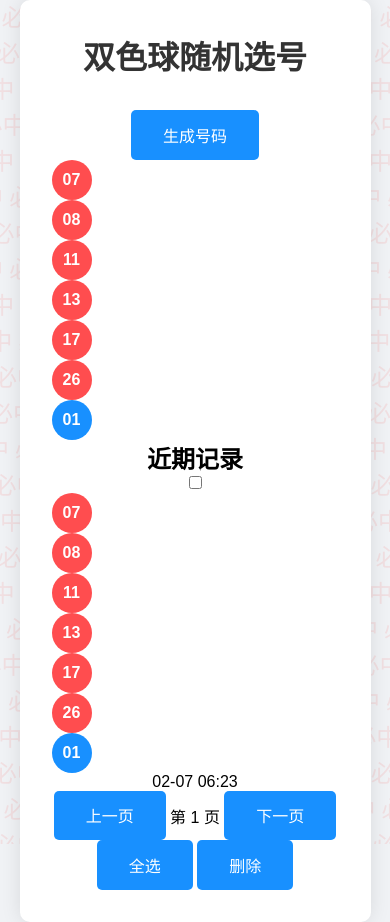
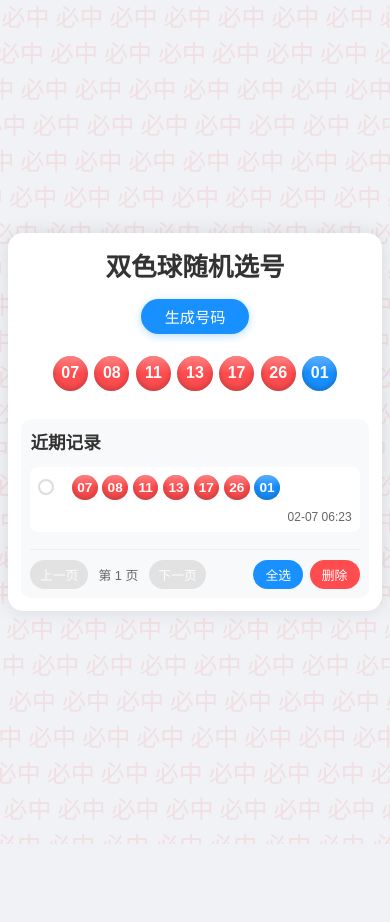
Before and after one commit to dabuliu-mashan/shuangseqiu, a plain HTML site: page index.html in a window 390 px wide. Both pictures are taken after a click on the button "生成号码". After the commit the page ends 844 px from the top, so only its background shows below. Drawn offline with Linux system fonts and the light colour scheme.

Commit message:
Update style.css

```diff
--- a/style.css
+++ b/style.css
@@ -11,8 +11,7 @@
     display: flex;
     justify-content: center;
     align-items: center;
-    overflow: hidden;
-    position: relative;
+    padding: 1rem;
 }
 
 .background-text {
@@ -49,93 +48,341 @@
 
 .container {
     background: white;
-    padding: 2rem;
-    border-radius: 10px;
+    padding: 1.2rem;
+    border-radius: 15px;
     box-shadow: 0 0 20px rgba(0, 0, 0, 0.1);
-    width: 90%;
-    max-width: 600px;
+    width: 100%;
+    max-width: 500px;
     text-align: center;
 }
 
 h1 {
     color: #333;
-    margin-bottom: 2rem;
+    margin-bottom: 1rem;
+    font-size: 1.6rem;
 }
 
-.numbers {
+h2 {
+    color: #333;
+    margin-bottom: 0.8rem;
+    font-size: 1.1rem;
+    text-align: left;
+}
+
+/* 当前号码区域 */
+.current-number {
+    margin-bottom: 1.2rem;
+}
+
+.generate-btn {
+    background: #1890ff;
+    color: white;
+    border: none;
+    padding: 0.5rem 1.8rem;
+    border-radius: 20px;
+    cursor: pointer;
+    font-size: 0.95rem;
+    transition: all 0.3s;
+    margin-bottom: 0.8rem;
+    box-shadow: 0 2px 8px rgba(24, 144, 255, 0.3);
+}
+
+.generate-btn:hover {
+    transform: translateY(-2px);
+    box-shadow: 0 4px 12px rgba(24, 144, 255, 0.4);
+}
+
+.number-display {
+    min-height: 60px;
     display: flex;
     justify-content: center;
     align-items: center;
-    gap: 1rem;
-    margin: 2rem 0;
+    gap: 0.8rem;
+    margin: 0 auto;
     flex-wrap: wrap;
-}
-
-.red-balls {
-    display: flex;
-    gap: 0.5rem;
-    flex-wrap: wrap;
-    justify-content: center;
+    padding: 0.3rem;
 }
 
 .ball {
-    width: 40px;
-    height: 40px;
+    width: 2.8rem;
+    height: 2.8rem;
     border-radius: 50%;
     display: flex;
     align-items: center;
     justify-content: center;
     font-weight: bold;
     color: white;
+    box-shadow: inset 0 -3px 6px rgba(0, 0, 0, 0.2);
+    font-size: 1.1rem;
+    position: relative;
+    overflow: hidden;
 }
 
-.red {
+.ball::after {
+    content: '';
+    position: absolute;
+    top: 0;
+    left: 0;
+    width: 100%;
+    height: 50%;
+    background: linear-gradient(to bottom, rgba(255, 255, 255, 0.3), transparent);
+    border-radius: 50% 50% 0 0;
+}
+
+/* 记录区域 */
+.history-section {
+    background: #f8f9fa;
+    padding: 0.8rem;
+    border-radius: 10px;
+    margin-top: 0.8rem;
+}
+
+.history-container {
+    margin-bottom: 0.8rem;
+    overflow: hidden;
+}
+
+.number-group {
+    display: flex;
+    align-items: center;
+    padding: 0.6rem;
+    background: white;
+    border-radius: 8px;
+    margin-bottom: 0.4rem;
+    flex-wrap: wrap;
+    gap: 0.3rem;
+}
+
+.number-group .ball {
+    width: 1.8rem;
+    height: 1.8rem;
+    font-size: 0.9rem;
+}
+
+/* 自定义圆形复选框 */
+.checkbox-container {
+    position: relative;
+    width: 16px;
+    height: 16px;
+    margin-right: 0.8rem;
+}
+
+.checkbox {
+    position: absolute;
+    opacity: 0;
+    cursor: pointer;
+    height: 0;
+    width: 0;
+}
+
+.checkmark {
+    position: absolute;
+    top: 0;
+    left: 0;
+    height: 16px;
+    width: 16px;
+    background-color: #fff;
+    border: 2px solid #ddd;
+    border-radius: 50%;
+    transition: all 0.2s;
+}
+
+.checkbox:checked ~ .checkmark {
+    background-color: #1890ff;
+    border-color: #1890ff;
+}
+
+.checkmark:after {
+    content: "";
+    position: absolute;
+    display: none;
+    left: 5px;
+    top: 2px;
+    width: 3px;
+    height: 7px;
+    border: solid white;
+    border-width: 0 2px 2px 0;
+    transform: rotate(45deg);
+}
+
+.checkbox:checked ~ .checkmark:after {
+    display: block;
+}
+
+.timestamp {
+    color: #666;
+    font-size: 0.8rem;
+    margin-left: auto;
+}
+
+.controls-group {
+    display: flex;
+    justify-content: space-between;
+    align-items: center;
+    margin-top: 0.8rem;
+    padding-top: 0.8rem;
+    border-top: 1px solid #eee;
+    gap: 0.8rem;
+}
+
+.page-controls {
+    display: flex;
+    align-items: center;
+    gap: 0.8rem;
+}
+
+.action-controls {
+    display: flex;
+    gap: 0.8rem;
+}
+
+.page-btn,
+.action-controls button {
+    padding: 0.4rem 0.8rem;
+    border-radius: 15px;
+    font-size: 0.85rem;
+    color: white;
+    border: none;
+    cursor: pointer;
+    transition: all 0.3s;
+    min-width: 60px;
+}
+
+.page-btn {
+    background: #1890ff;
+}
+
+.page-btn:disabled {
+    background: #d9d9d9;
+    cursor: not-allowed;
+    opacity: 0.7;
+}
+
+#select-all {
+    background: #1890ff;
+}
+
+.delete {
     background: #ff4d4f;
 }
 
-.blue {
-    background: #1890ff;
+.page-btn:not(:disabled):hover,
+.action-controls button:hover {
+    opacity: 0.9;
+    transform: translateY(-1px);
 }
 
-button {
-    background: #1890ff;
-    color: white;
-    border: none;
-    padding: 0.8rem 2rem;
-    border-radius: 5px;
-    cursor: pointer;
-    font-size: 1rem;
-    transition: background 0.3s;
+#page-info {
+    font-size: 0.9rem;
+    color: #666;
+    min-width: 4rem;
+    text-align: center;
 }
 
-button:hover {
-    background: #096dd9;
+@media (max-width: 480px) {
+    body {
+        padding: 0.5rem;
     }
 
-.history {
-    margin-top: 2rem;
-    text-align: left;
+    .container {
+        padding: 0.8rem;
     }
 
-.history h2 {
-    color: #333;
+    .current-number {
         margin-bottom: 1rem;
     }
 
-#history-list {
-    list-style: none;
-    max-height: 200px;
-    overflow-y: auto;
-    padding: 1rem;
-    background: #f8f9fa;
-    border-radius: 5px;
+    .generate-btn {
+        padding: 0.4rem 1.5rem;
+        margin-bottom: 0.6rem;
     }
 
-#history-list li {
-    padding: 0.5rem;
-    border-bottom: 1px solid #eee;
+    .history-section {
+        padding: 0.6rem;
+        margin-top: 0.6rem;
     }
 
-#history-list li:last-child {
-    border-bottom: none;
+    .number-group {
+        padding: 0.5rem;
+        margin-bottom: 0.3rem;
     }
+
+    .controls-group {
+        margin-top: 0.6rem;
+        padding-top: 0.6rem;
+    }
+
+    .number-display {
+        gap: 0.4rem;
+    }
+
+    .ball {
+        width: 2.2rem;
+        height: 2.2rem;
+        font-size: 1rem;
+    }
+
+    .number-group .ball {
+        width: 1.6rem;
+        height: 1.6rem;
+        font-size: 0.85rem;
+    }
+
+    .timestamp {
+        font-size: 0.75rem;
+        width: 100%;
+        text-align: right;
+        margin-top: 0.3rem;
+    }
+
+    .page-controls,
+    .action-controls {
+        gap: 0.4rem;
+    }
+
+    .page-btn,
+    .action-controls button {
+        padding: 0.3rem 0.6rem;
+        font-size: 0.8rem;
+        min-width: 50px;
+    }
+
+    #page-info {
+        font-size: 0.8rem;
+        min-width: 3rem;
+    }
+}
+
+/* 超小屏幕适配 */
+@media (max-width: 360px) {
+    .ball {
+        width: 2rem;
+        height: 2rem;
+        font-size: 0.9rem;
+    }
+
+    .number-group .ball {
+        width: 1.4rem;
+        height: 1.4rem;
+        font-size: 0.8rem;
+    }
+
+    .number-display {
+        gap: 0.3rem;
+    }
+
+    .history-container {
+        height: 200px;
+    }
+
+    .controls-group {
+        flex-direction: column;
+        gap: 0.8rem;
+    }
+
+    .page-controls,
+    .action-controls {
+        width: 100%;
+        justify-content: center;
+    }
+}
```
Lines whose indentation alone changed are shown as unchanged.
